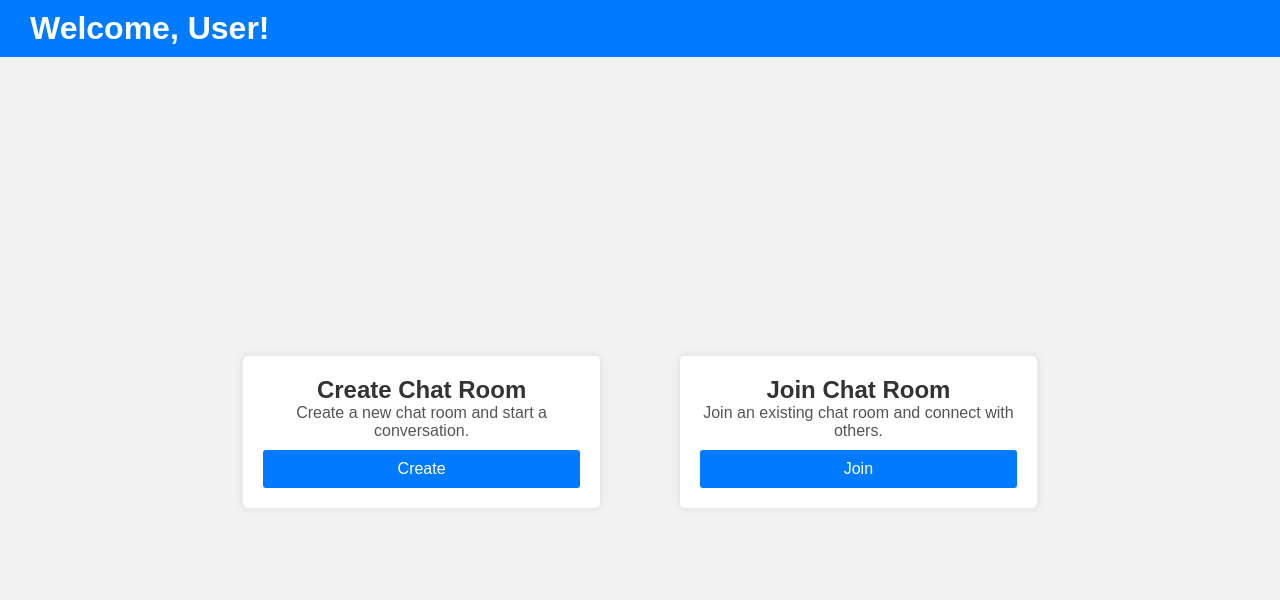
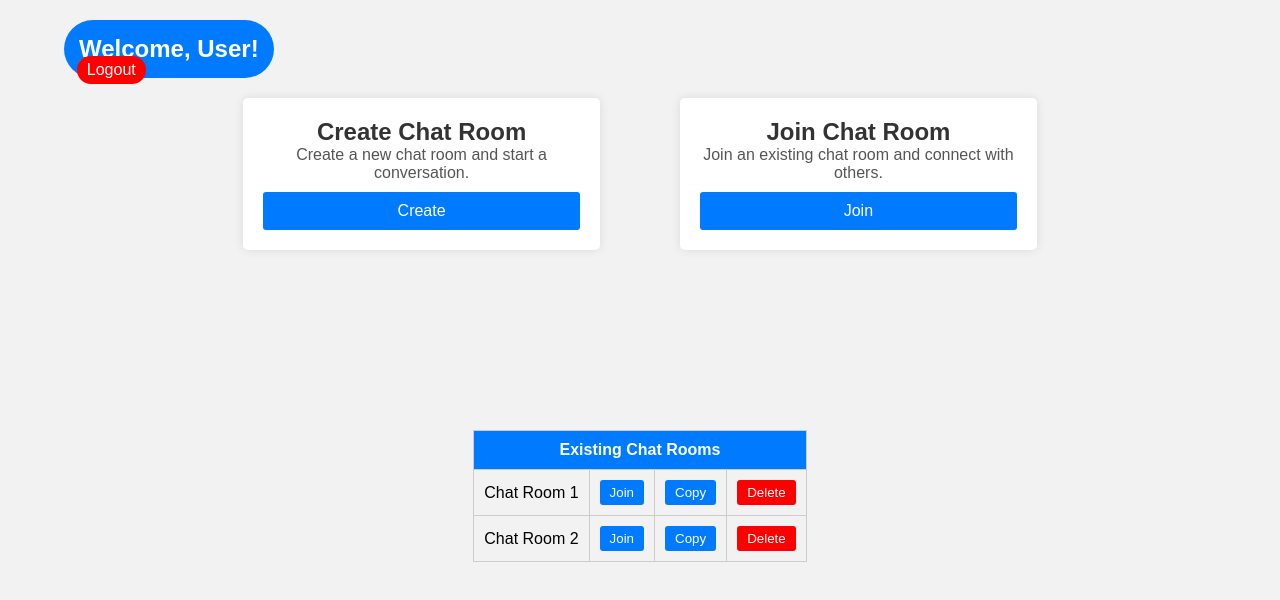
Before and after one commit to Hurley2017/Group_Chat_Room, a website: page pages/home.html in a window 1280 px wide. Drawn offline with Linux system fonts and the light colour scheme; files that its build step writes are made by us from their sources.

Commit message:
home page ready

```diff
--- a/pages/home.html
+++ b/pages/home.html
@@ -7,11 +7,13 @@
     <title>Home</title>
 </head>
 <body>
-    <header>
+    <nav class="navbar">
         <h1>Welcome, User!</h1>
-    </header>
+    </nav>
+    <a href="#" class="logout-button">Logout</a>
     <main>
         <div class="container">
+            <div class="cards">
                 <div class="card">
                     <h2>Create Chat Room</h2>
                     <p>Create a new chat room and start a conversation.</p>
@@ -23,6 +25,32 @@
                     <a href="join-chat-room.html">Join</a>
                 </div>
             </div>
+            <div class="space"></div> <!-- Add space -->
+            <div class="chat-rooms">
+                <table>
+                    <thead>
+                        <tr>
+                            <th colspan="4">Existing Chat Rooms</th>
+                        </tr>
+                    </thead>
+                    <tbody>
+                        <tr>
+                            <td>Chat Room 1</td>
+                            <td><button class="join-button">Join</button></td>
+                            <td><button class="copy-button">Copy</button></td>
+                            <td><button class="delete-button">Delete</button></td>
+                        </tr>
+                        <tr>
+                            <td>Chat Room 2</td>
+                            <td><button class="join-button">Join</button></td>
+                            <td><button class="copy-button">Copy</button></td>
+                            <td><button class="delete-button">Delete</button></td>
+                        </tr>
+                        <!-- Add more chat rooms as needed -->
+                    </tbody>
+                </table>
+            </div>
+        </div>
     </main>
 </body>
 </html>
--- a/styles/home.css
+++ b/styles/home.css
@@ -10,27 +10,41 @@ body {
     background-color: #f2f2f2;
 }
 
-header {
+.navbar {
     background-color: #007BFF;
-    padding: 10px;
+    padding: 15px;
+    border-radius: 70px;
+    width: auto;
+    display: inline-block;
+    margin: 20px auto;
+    margin-left: 5%;
+    text-align: center;
 }
 
-header h1 {
+.navbar h1 {
     color: #fff;
-    margin-left: 20px;
+    margin: 0;
 }
 
 main {
     display: flex;
     justify-content: center;
-    align-items: center;
-    height: calc(100vh - 50px); /* Adjust for the header height */
+    align-items: flex-start;
+    height: calc(100vh - 100px);
 }
 
 .container {
     display: flex;
+    flex-direction: column;
+    align-items: center;
+    max-width: 800px;
+}
+
+.cards {
+    display: flex;
     justify-content: space-between;
-    max-width: 800px;
+    width: 100%;
+    margin-bottom: 20px;
 }
 
 .card {
@@ -63,3 +77,79 @@ main {
 .card a:hover {
     background-color: #0056b3;
 }
+
+.space {
+    height: 20vh;
+}
+
+.chat-rooms {
+    text-align: center;
+}
+
+table {
+    border-collapse: collapse;
+    width: 80%;
+}
+
+table, th, td {
+    border: 1px solid #ccc;
+}
+
+th, td {
+    padding: 10px;
+    white-space: nowrap;
+    overflow: hidden;
+    text-overflow: ellipsis;
+}
+
+th {
+    background-color: #007BFF;
+    color: #fff;
+}
+
+.join-button, .copy-button {
+    background-color: #007BFF;
+    color: #fff;
+    border: none;
+    padding: 5px 10px;
+    border-radius: 3px;
+    cursor: pointer;
+}
+
+.delete-button {
+    background-color: #fe0000;
+    color: #fff;
+    border: none;
+    padding: 5px 10px;
+    border-radius: 3px;
+    cursor: pointer;
+}
+
+.join-button:hover {
+    background-color: #1235e5;
+}
+
+.delete-button:hover {
+    background-color: #c12020;
+}
+
+.copy-button:hover {
+    background-color: #19a9e6;
+}
+
+.logout-button {
+    display: block;
+    background-color: #FF0000;
+    color: #fff;
+    padding: 5px 10px;
+    border-radius: 70px;
+    text-decoration: none;
+    position: absolute;
+    top: 7%;
+    /* right: 3%; */
+    left: 6%;
+}
+
+.logout-button:hover {
+    background-color: #CC0000;
+}
```
Lines whose indentation alone changed are shown as unchanged.
